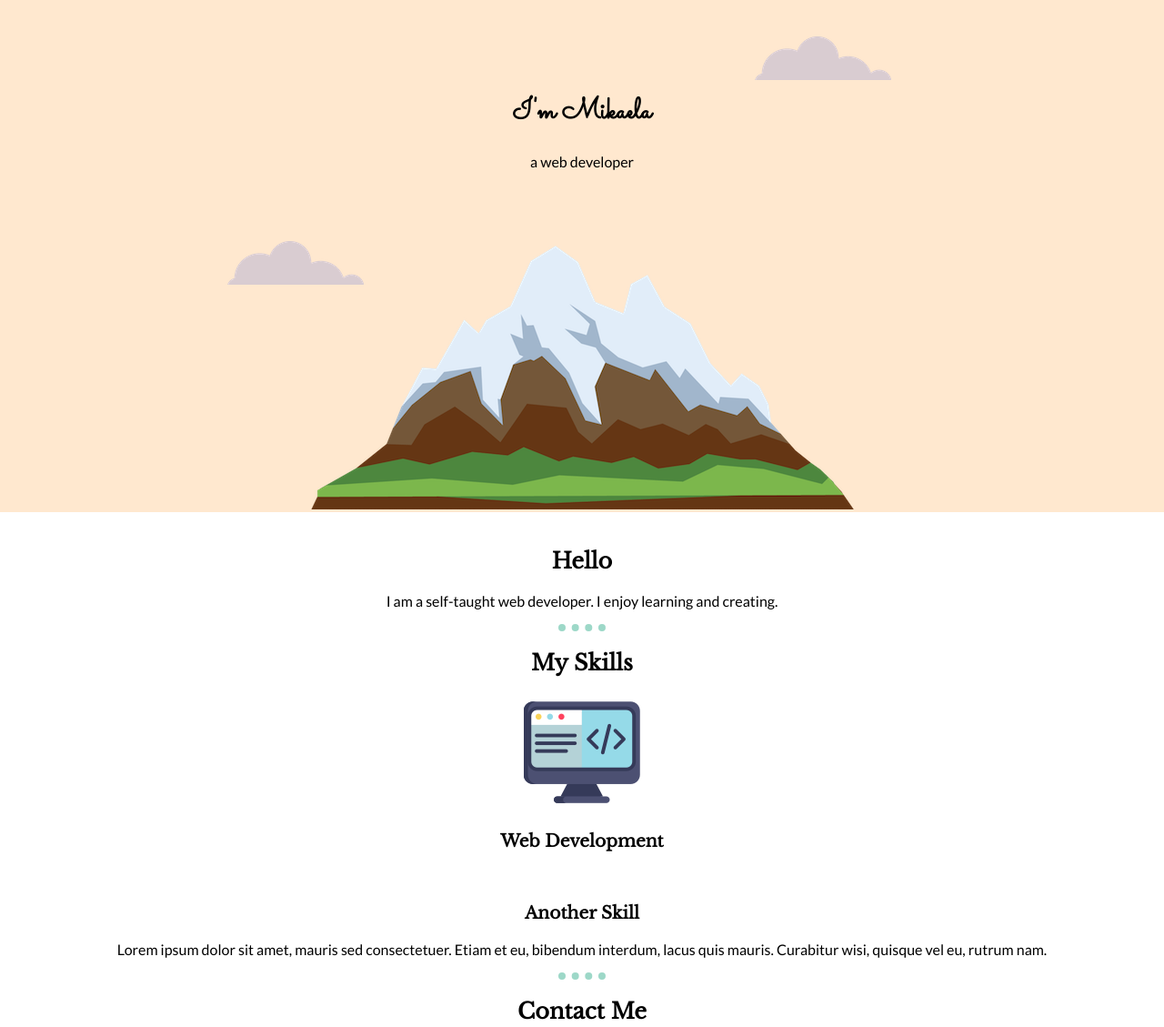
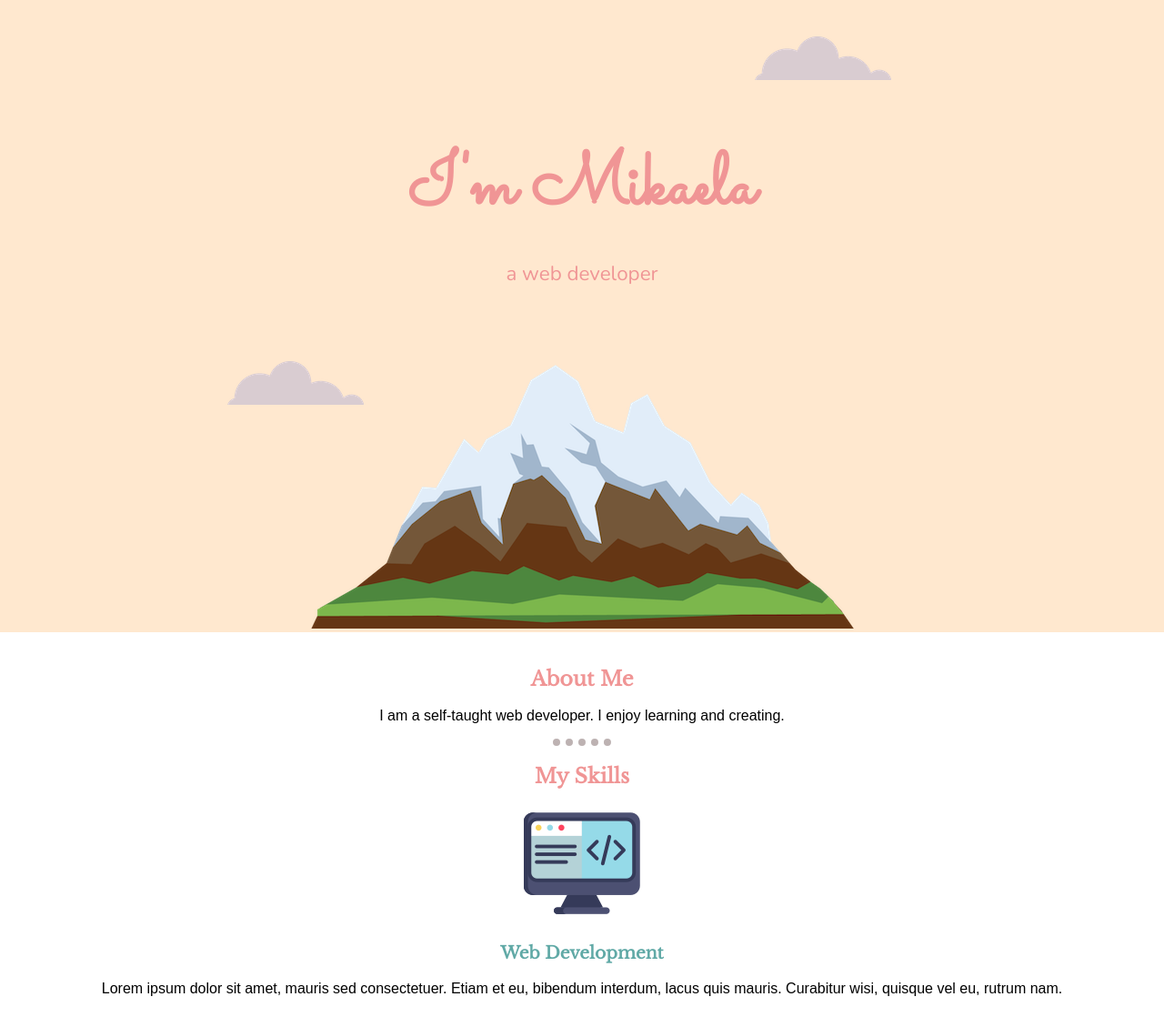
Before and after one commit to mikaela301/portfolio, a plain HTML site: page index.html in a window 1280 px wide. Shown: the top 1129 px of the page at 91% size. Drawn offline with nearby package versions, Linux system fonts and the light colour scheme; a web font is replaced by a local one.

Commit message:
updated headings and body font. Added font color. Changed h1 margin and font size.

```diff
--- a/css/styles.css
+++ b/css/styles.css
@@ -1,19 +1,30 @@
 body {
     margin: 0;
     text-align: center;
-    font-family: 'Lato', sans-serif;
+    font-family: 'Muli', sans-serif;
 }
 
 h1 {
-    margin-top: 0;
-    font-family: 'Sacramento', cursive;}
+    font-size: 5rem;
+    margin: 50px auto 0 auto;
+    font-family: 'Sacramento', cursive;
+    color: #f09595;
+}
+
+.web-dev {
+    font-weight: normal;
+    font-family: 'Nunito', sans-serif;
+}
 
 h2 {
     font-family: 'Libre Baskerville', serif;
+    font-size: 1.4rem;
+    color: #f09595;
 }
 
 h3 {
     font-family: 'Libre Baskerville', serif;
+    color: #60a9a6;
 }
 
 .top-container {
@@ -37,6 +48,10 @@ h3 {
 hr {
     border-style: dotted none none;
     border-width: 8px;
-    border-color: #9dd8c8;
-    width: 4%;
+    border-color: #bdb2b2;
+    width: 5%;
   }
+
+  a {
+      color: #60a9a6;
+  }
--- a/index.html
+++ b/index.html
@@ -6,7 +6,7 @@
     <title>Mikaela Liwanag</title>
     <link rel="stylesheet" href="css/styles.css">
     <link rel="icon" href="favicon_io/favicon.ico">
-    <link href="https://fonts.googleapis.com/css?family=Libre+Baskerville|Lato|Sacramento&display=swap" rel="stylesheet">
+    <link href="https://fonts.googleapis.com/css?family=Libre+Baskerville|Nunito|Muli|Sacramento&display=swap" rel="stylesheet">
   </head>
 
 <body>
@@ -14,7 +14,7 @@
   <div class="top-container">
     <img class="top-cloud" src="Images/cloud.png" alt="cloud-img">
     <h1>I'm Mikaela</h1>
-    <p>a web developer</p>
+    <h2 class="web-dev">a web developer</h2>
     <img class="bottom-cloud" src="Images/cloud.png" alt="cloud-img">
     <img src="Images/mountain.png" alt="mountain-img">
   </div>
@@ -22,7 +22,7 @@
   <div class="middle-container">
     <div class="profile">
       <img src="" alt="">
-      <h2>Hello</h2>
+      <h2>About Me</h2>
       <p>I am a self-taught web developer. I enjoy learning and creating.</p>
     </div>
 
@@ -33,7 +33,7 @@
       <div class="skill-row">
         <img class="web-dev-img" src="Images/web-dev.png" alt="web development icon">
         <h3>Web Development</h3>
-        <p></p>
+        <p>Lorem ipsum dolor sit amet, mauris sed consectetuer. Etiam et eu, bibendum interdum, lacus quis mauris. Curabitur wisi, quisque vel eu, rutrum nam.</p>
       </div>
 
   <div class="skill-row">
```
